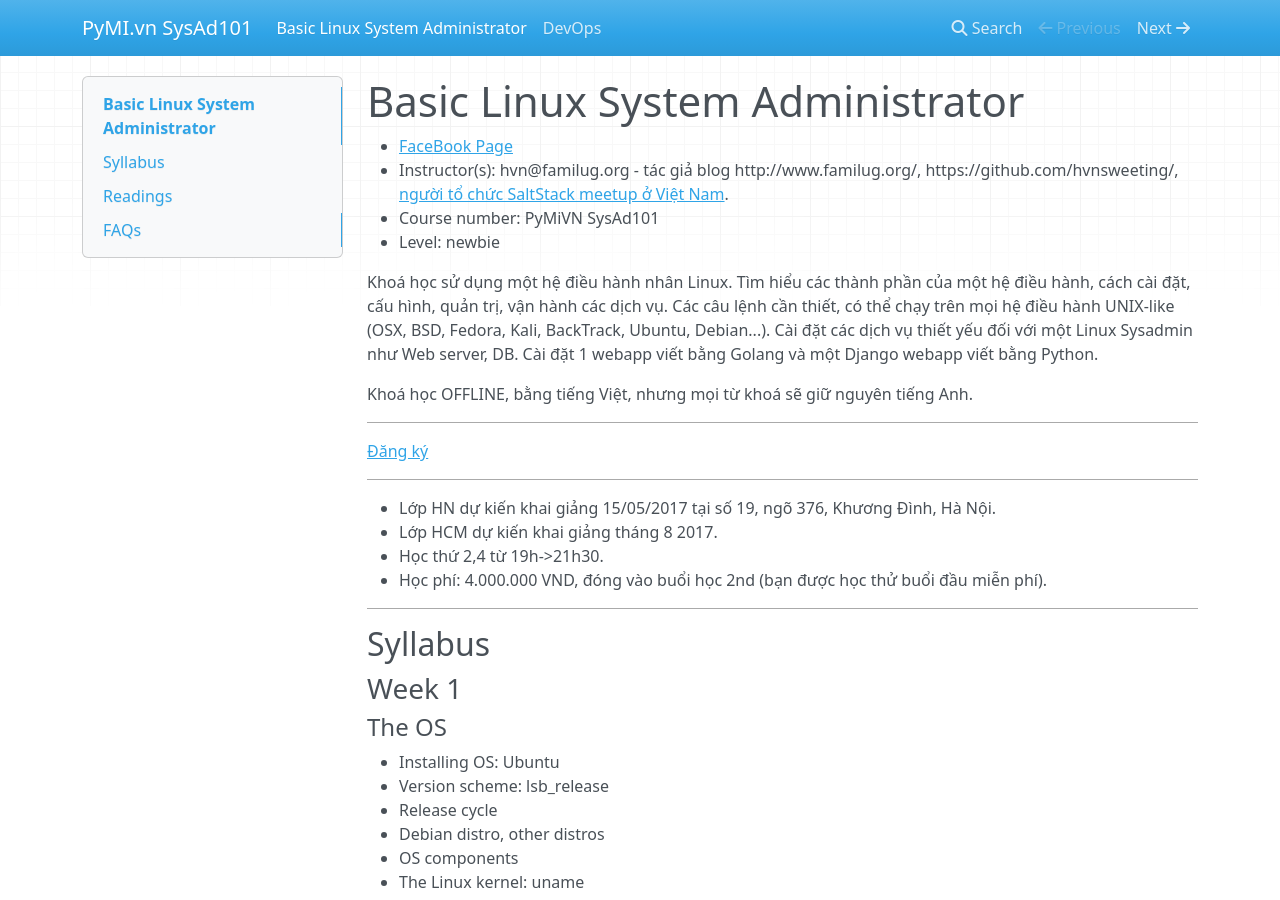
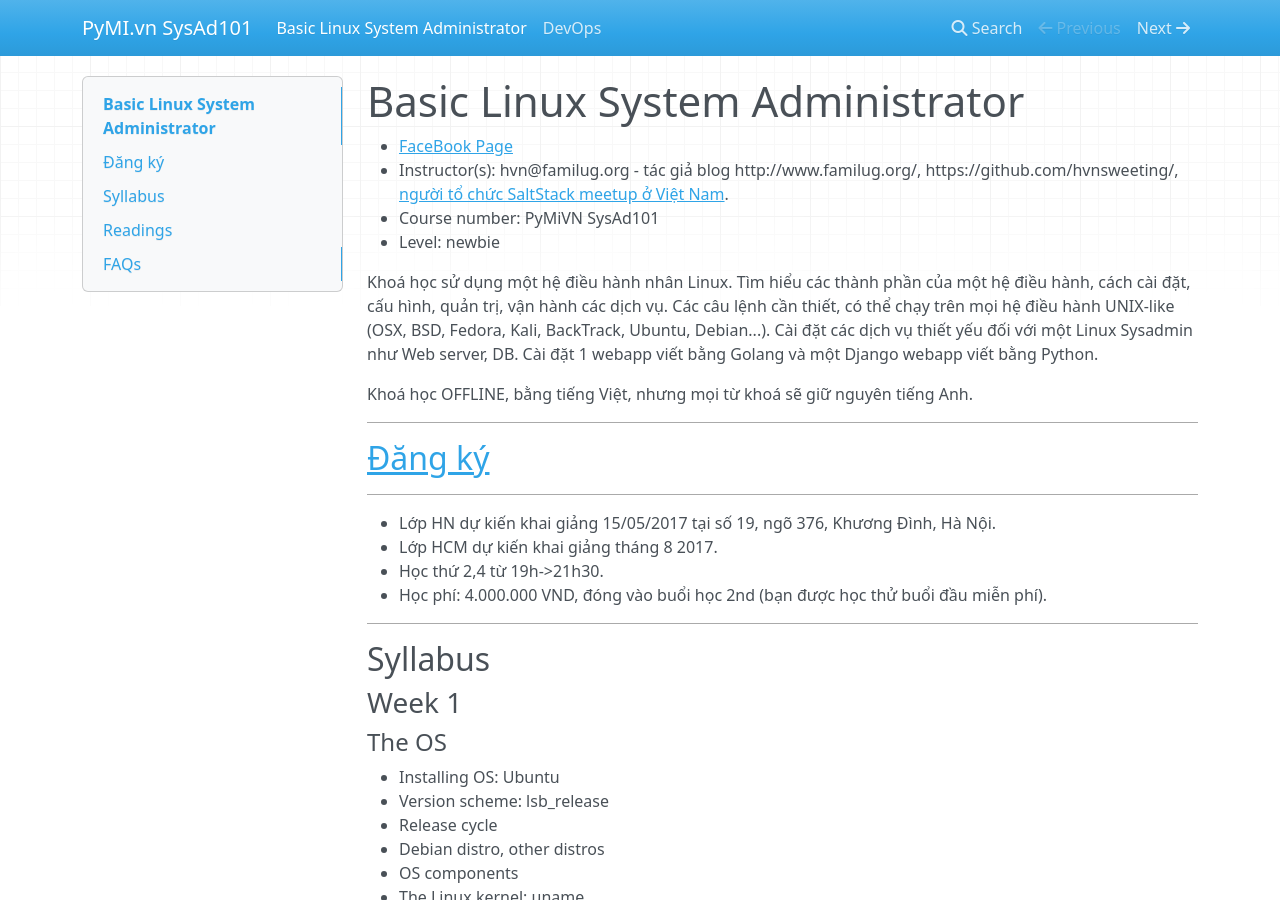
Before and after one commit to pymivn/sysad101, an MkDocs documentation site: the page built from docs/index.md, in a window 1280 px wide and 900 px high. Built offline with MkDocs 1.6.1, drawn with Linux system fonts in a browser that asks for light colours; nearby versions of some CDN libraries.

Commit message:
BIG BIG BIG

```diff
--- a/docs/index.md
+++ b/docs/index.md
@@ -14,7 +14,7 @@
 
 ---
 
-[Đăng ký](https://goo.gl/forms/MMfY9UH5SNrt5Yy62)
+## [Đăng ký](https://goo.gl/forms/MMfY9UH5SNrt5Yy62)
 
 ---
 
```
